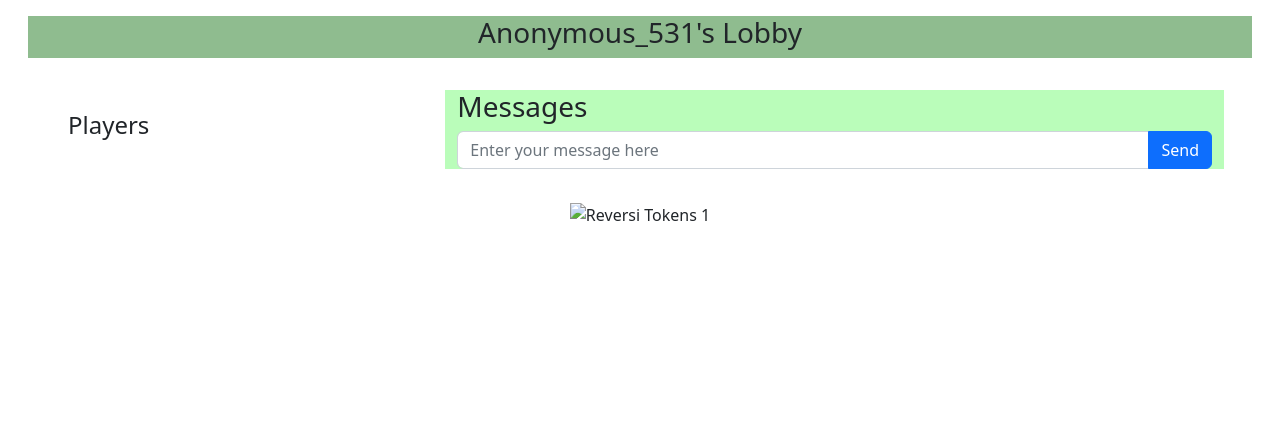
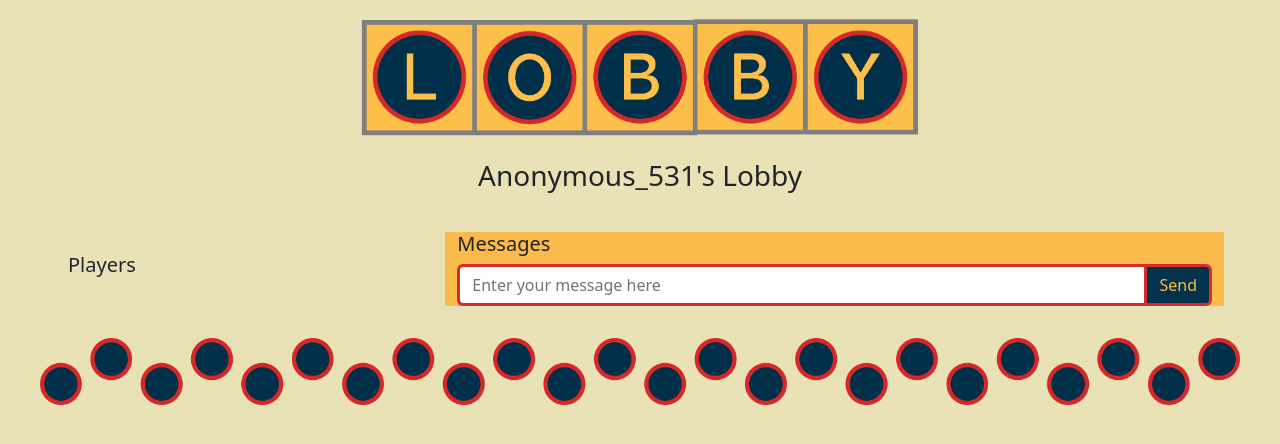
Before and after one commit to tommymattson/mattson-reversi, a website: page public/lobby.html in a window 1280 px wide. Drawn offline with nearby package versions, Linux system fonts and the light colour scheme; no server answers.

Commit message:
All formatting changed

```diff
--- a/public/assets/css/game.css
+++ b/public/assets/css/game.css
@@ -1,5 +1,25 @@
 body {
     background-color: #eae2b7;
+}
+
+.inputBox {
+    border-color: #d42d2c;
+    border-width: 3px;
+    border-right: 0px;
+}
+
+.buttons {
+    background-color: #04344b;
+    border-color: #d42d2c;
+    border-width: 3px;
+    color: #fbbb4c;
+}
+
+.buttons:hover {
+    background-color: #d42d2c;
+    border-color: #04344b;
+    border-width: 3px;
+    color: #fbbb4c;
 }
 
 #messagePane {
--- a/public/lobby.html
+++ b/public/lobby.html
@@ -8,12 +8,12 @@
     <link href="https://cdn.jsdelivr.net/npm/bootstrap@5.2.0-beta1/dist/css/bootstrap.min.css" rel="stylesheet"
         integrity="sha384-0evHe/X+R7YkIZDRvuzKMRqM+OrBnVFBL6DOitfPri4tjfHxaWutUpFmBp4vmVor" crossorigin="anonymous">
     <style>
-        .headerrow {
-            background-color: darkseagreen;
+        body {
+            background-color: #eae2b7;
         }
 
         #messagePane {
-            background-color: rgb(186, 253, 186);
+            background-color: #fbbb4c;
         }
 
         .join_room_response,
@@ -26,6 +26,26 @@
             margin: 1px 1px 1px 1px;
             color: rgb(0, 0, 0);
         }
+
+        .inputBox {
+            border-color: #d42d2c;
+            border-width: 3px;
+            border-right: 0px;
+        }
+
+        .buttons {
+            background-color: #04344b;
+            border-color: #d42d2c;
+            border-width: 3px;
+            color: #fbbb4c;
+        }
+
+        .buttons:hover {
+            background-color: #d42d2c;
+            border-color: #04344b;
+            border-width: 3px;
+            color: #fbbb4c;
+        }
     </style>
 </head>
 
@@ -33,6 +53,7 @@
     <div class="container-fluid">
         <div class="row m-3 headerrow">
             <div class="col text-center">
+                <img class="img-fluid" src="assets/images/lobbyLogo.png" alt="lobbyLogo">
                 <h3 id="lobbyTitle">Lobby</h3>
             </div>
         </div>
@@ -41,19 +62,19 @@
             <div class="col">
                 <div class="row align-items-center justify-content-center m-3">
                     <div class="col-md-4">
-                        <h4>Players</h4>
+                        <h5>Players</h5>
                         <div id="players" class="align-items-start text-right">
                         </div>
                     </div>
                     <div class="col-md-8" id="messagePane">
                         <div>
-                            <h3>Messages</h3>
+                            <h5>Messages</h5>
                         </div>
                         <div class="input-group">
-                            <input type="text" class="form-control text-nowrap" id="chatMessage"
+                            <input type="text" class="form-control inputBox text-nowrap" id="chatMessage"
                                 placeholder="Enter your message here"
                                 aria-label="Enter your message to send to the chat room" />
-                            <button type="submit" class="btn btn-primary text-nowrap" id="chatButton"
+                            <button type="submit" class="btn buttons btn-primary text-nowrap" id="chatButton"
                                 onclick="sendChatMessage()">Send</button>
                         </div>
                         <div id="messages"></div>
@@ -63,7 +84,7 @@
         </div>
         <div class="row m-3">
             <div class="col text-center">
-                <img class="img-fluid" src="assets/images/tokenRibbon.png" alt="Reversi Tokens 1">
+                <img class="img-fluid" src="assets/images/tokenRibbonBlue.png" alt="Reversi Tokens 1">
             </div>
         </div>
     </div>
```
Also changed, not shown: public/game.html (+4 -4 lines), public/index.html (+3 -3 lines), public/assets/images/blue_nobackground.gif (added), public/assets/images/lobbyLogo.png (added), public/assets/images/red_nobackground.gif (added), public/assets/images/tokenRibbonBlue1.png (deleted), public/assets/images/tokenRibbonRed1.png (deleted).
